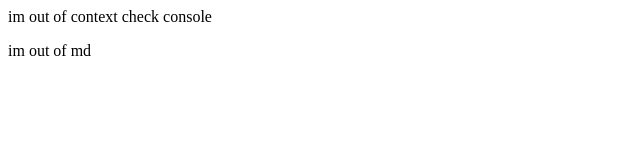
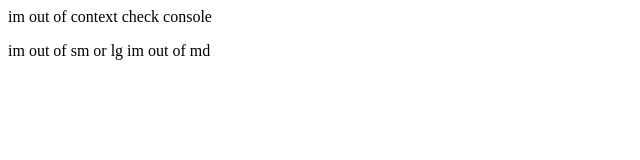
Before and after one commit to dandresfg/react-responsive-design, a React (Vite) app: page / in a window 1280 px wide. Shown: the top 160 px of the page, without its empty margins (0-640 px from the left). Built offline with nearby package versions, Linux system fonts and the light colour scheme.

Commit message:
just testing

```diff
--- a/src/App.tsx
+++ b/src/App.tsx
@@ -5,7 +5,9 @@ function App() {
     <section>
       <Hidden media="xs">{" im out of context check console"}</Hidden>
       {/* Both can be read in xs and xl */}
-      <MediaProvider>
+      <MediaProvider
+        breakpoints={{ xs: 0, sm: 200, md: 500, lg: 1000, xl: 1200 }}
+      >
         <p>
           <Hidden media={["sm", "lg"]}>{" im out of sm or lg"}</Hidden>
           <Hidden media={"md"}>{" im out of md "}</Hidden>
```
